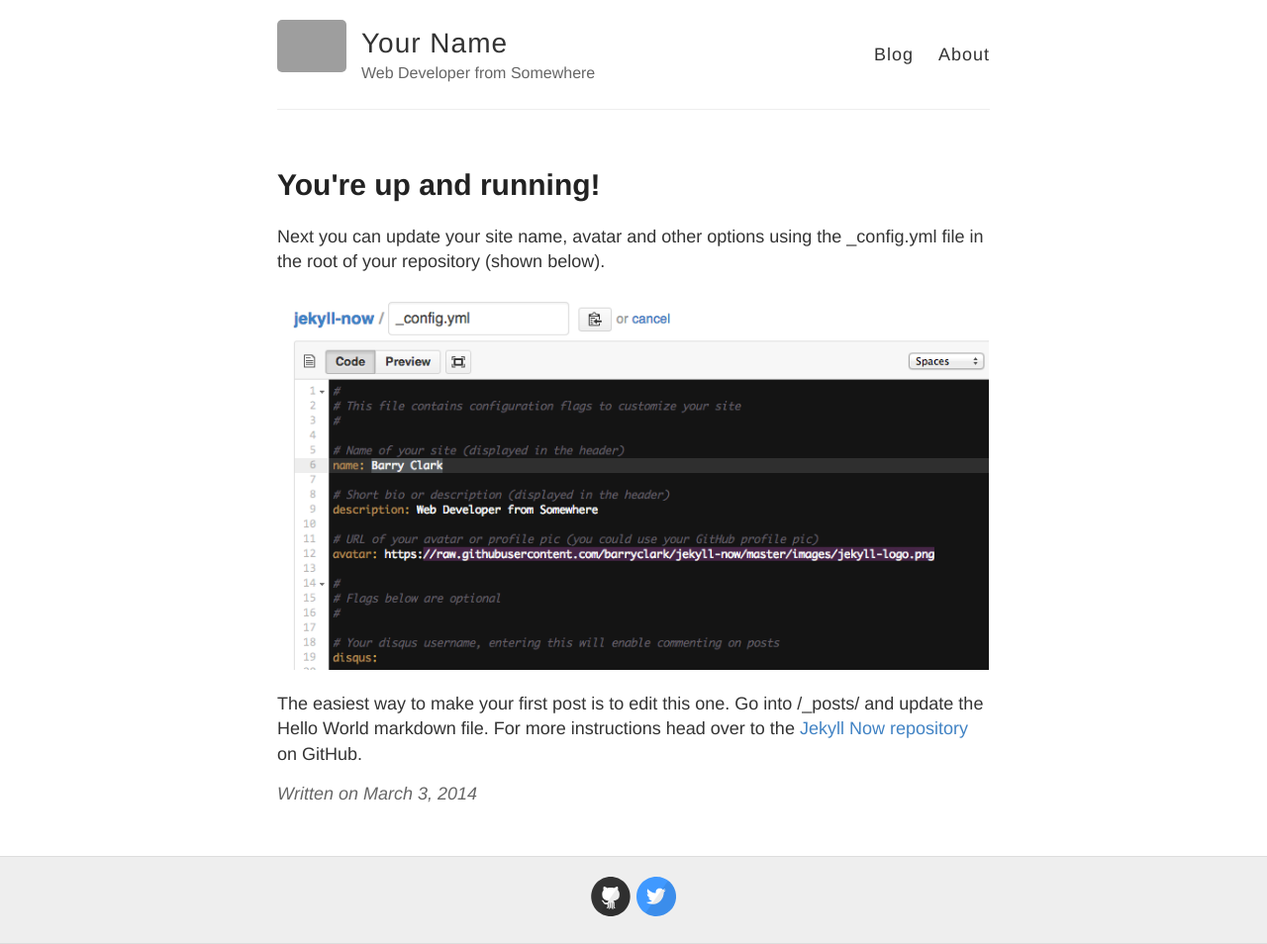
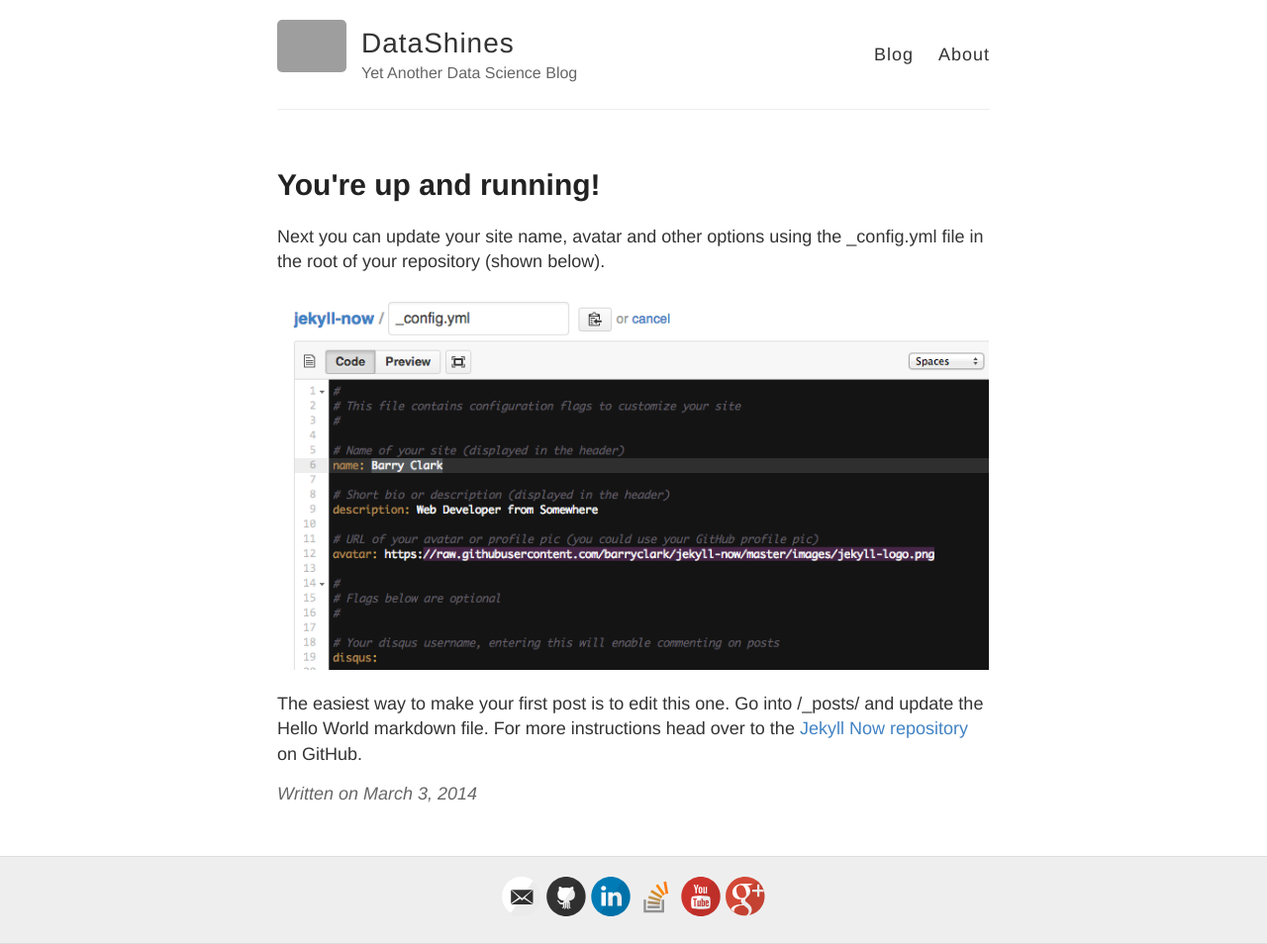
Before and after one commit to datashines/datashines.github.io, a Jekyll site: the page built from _posts/2014-3-3-Hello-World.md, in a window 1280 px wide. Shown: the whole page at 99% size. Built offline with Jekyll 4.4.1, drawn with Linux system fonts in a browser that asks for light colours; comment, search, counter and statistics services are not loaded; some of the changed lines change nothing that is shown; grey boxes are pictures that could not be loaded.

Commit message:
Update _config.yml

```diff
--- a/_config.yml
+++ b/_config.yml
@@ -3,10 +3,10 @@
 #
 
 # Name of your site (displayed in the header)
-name: Your Name
+name: DataShines
 
 # Short bio or description (displayed in the header)
-description: Web Developer from Somewhere
+description: Yet Another Data Science Blog
 
 # URL of your avatar or profile pic (you could use your GitHub profile pic)
 avatar: https://raw.githubusercontent.com/barryclark/jekyll-now/master/images/jekyll-logo.png
@@ -17,31 +17,28 @@ avatar: https://raw.githubusercontent.com/barryclark/jekyll-now/master/images/je
 
 # Includes an icon in the footer for each username you enter
 footer-links:
-  dribbble:
-  email:
+  email: arj7193@gmail.com
   facebook:
-  flickr:
-  github: barryclark/jekyll-now
+  github: arj7192
   instagram:
-  linkedin:
-  pinterest:
+  linkedin: ashishrj
   rss: # just type anything here for a working RSS icon
-  twitter: jekyllrb
-  stackoverflow: # your stackoverflow profile, e.g. "users/50476/bart-kiers"
-  youtube: # channel/<your_long_string> or user/<user-name>
-  googleplus: # anything in your profile username that comes after plus.google.com/
+  twitter:
+  stackoverflow: users/9780813/arj7192
+  youtube: channel/UCMrfPYIkpzviu4YARKnxa6w
+  googleplus: u/0/+AshishRanjanJha7
 
 
 # Enter your Disqus shortname (not your username) to enable commenting on posts
 # You can find your shortname on the Settings page of your Disqus account
-disqus:
+disqus: arj7192
 
 # Enter your Google Analytics web tracking code (e.g. UA-2110908-2) to activate tracking
-google_analytics:
+google_analytics: UA-119138179-1
 
 # Your website URL (e.g. http://barryclark.github.io or http://www.barryclark.co)
 # Used for Sitemap.xml and your RSS feed
-url:
+url: https://datashines.github.io/
 
 # If you're hosting your site at a Project repository on GitHub pages
 # (http://yourusername.github.io/repository-name)
```
